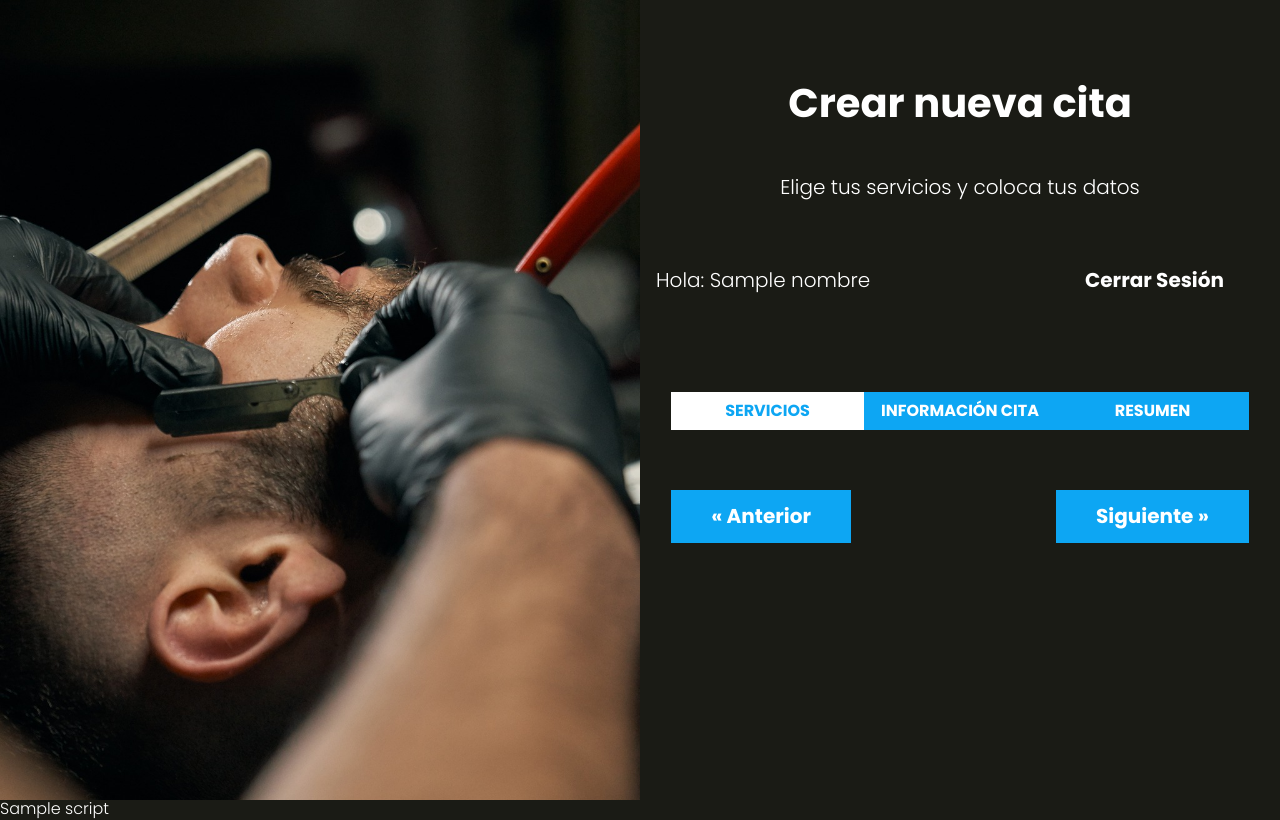
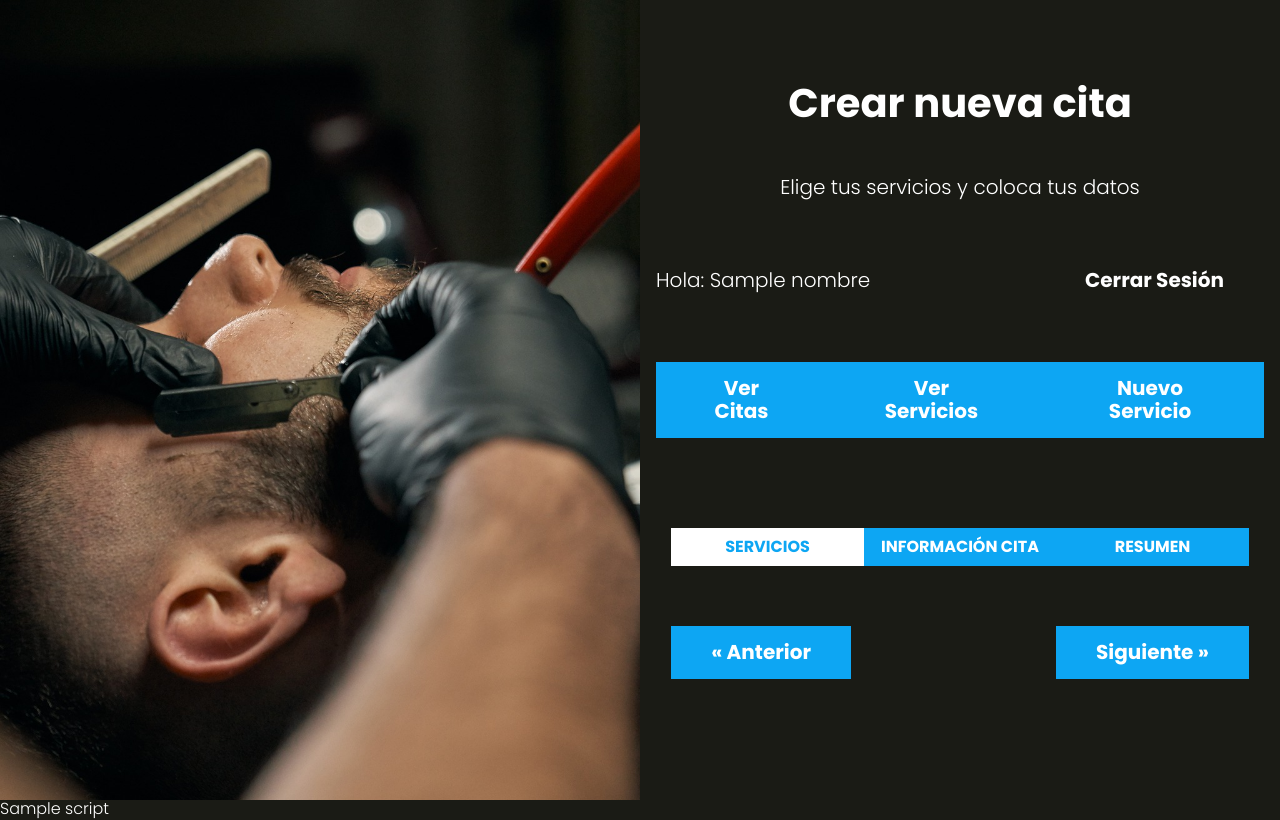
Before and after one commit to germandcb/AppSalon, a PHP site: the page made by views/cita/index.php in a window 1280 px wide. Run offline with PHP 8.4, Linux system fonts and the light colour scheme; the template is opened without the code that fills it: most values are stand-ins (such as "Sample title", 1, 10 or a date in 2020).

Commit message:
Routing para Servicios

```diff
--- a/controllers/AdminController.php
+++ b/controllers/AdminController.php
@@ -8,6 +8,8 @@ use MVC\Router;
 class AdminController {
     public static function index( Router $router) {
         session_start();
+
+        isAdmin();
 
         $fecha =  $_GET['fecha'] ?? date('Y-m-d');
         $fechas = explode('-', $fecha);
--- a/includes/funciones.php
+++ b/includes/funciones.php
@@ -27,3 +27,9 @@ function isAuth() : void {
         header('Location: /');
     }
 }
+
+function isAdmin() : void {
+    if(!isset($_SESSION['admin'])) {
+        header('Location: /');
+    }
+}
--- a/src/scss/layout/_UI.scss
+++ b/src/scss/layout/_UI.scss
@@ -42,3 +42,16 @@
         margin: 0;
     }
 }
+
+.barra-servicios {
+    margin-bottom: v.$separacion;
+
+    @include m.tablet {
+        display: flex;
+        justify-content: space-between;
+    }
+
+    .boton {
+        margin: 0 0 1rem 0;
+    }
+}
--- /dev/null
+++ b/views/servicios/index.php
@@ -0,0 +1 @@
+<h1 class="nombre-pagina">Servicios</h1>
--- a/views/templates/barra.php
+++ b/views/templates/barra.php
@@ -2,3 +2,14 @@
     <p>Hola: <?php echo $nombre ?? ''; ?> </p>
     <a class="boton" href="/logout"> Cerrar Sesión</a>
 </div>
+
+<?php if (isset($_SESSION['admin'])) ?>
+
+    <div class="barra-servicios">
+        <a href="/admin" class="boton">Ver Citas</a>
+        <a href="/servicios" class="boton">Ver Servicios</a>
+        <a href="/servicios/crear" class="boton">Nuevo Servicio</a>
+
+    </div>
+
+<?php ?>
```
Also changed, not shown: controllers/ServicioController.php (added, +35 -0 lines), public/index.php (+9 -0 lines), public/build/css/app.css, 1 other file.
